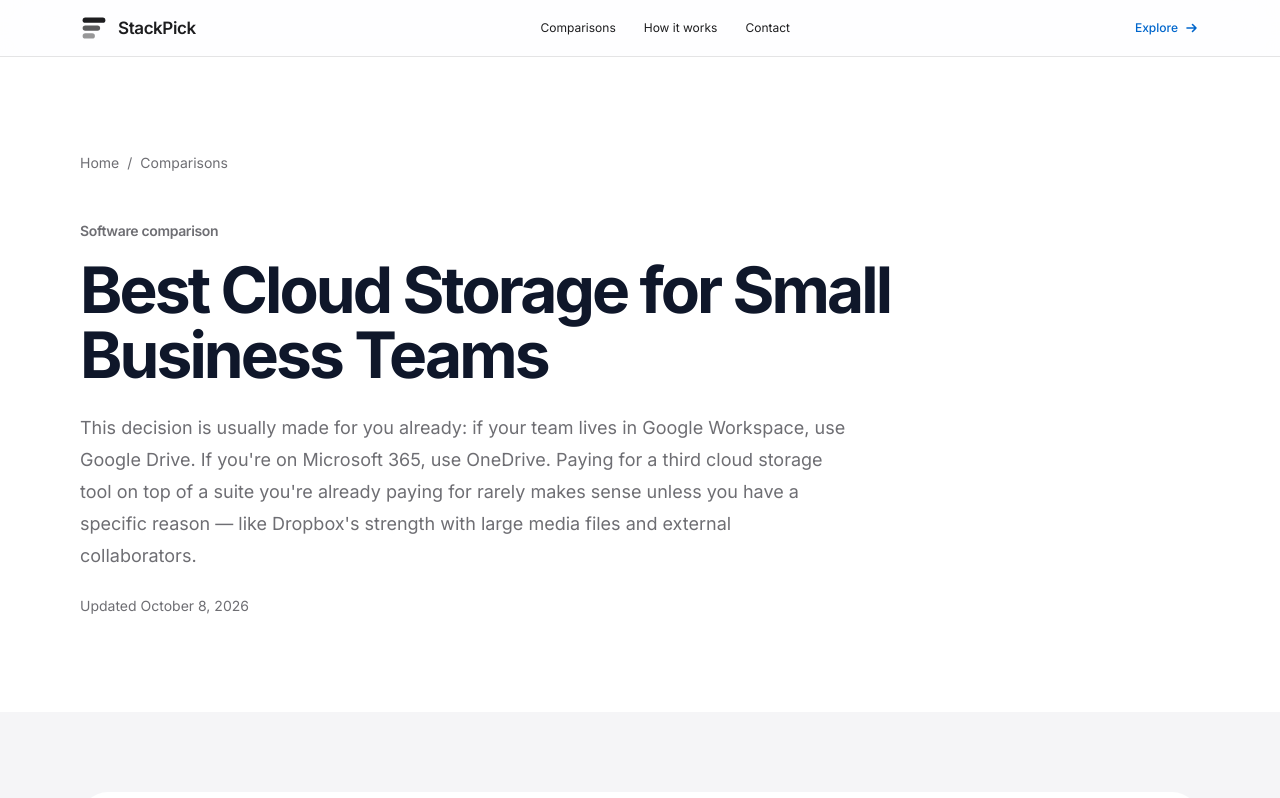
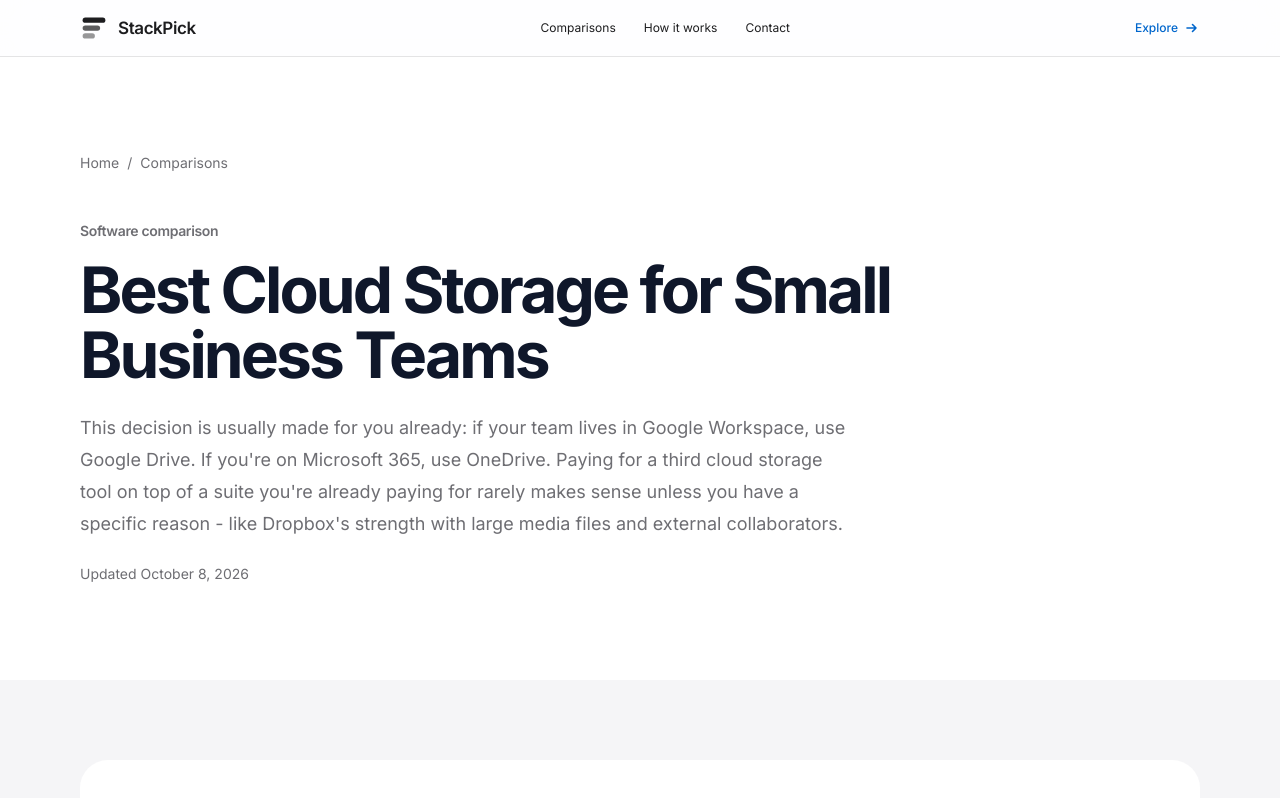
Before and after one commit to LinukaBandara/StackPick, a Next.js app: page /best/cloud-storage in a window 1280 px wide. Shown: the top 798 px of the page. Built offline with nearby package versions, Linux system fonts and the light colour scheme; no server answers.

Commit message:
content: clean typography punctuation

```diff
--- a/app/best/cloud-storage/page.tsx
+++ b/app/best/cloud-storage/page.tsx
@@ -4,7 +4,7 @@ import ComparisonArticle from "@/components/ComparisonArticle";
 export const metadata: Metadata = {
   title: "Best Cloud Storage for Small Business Teams (2026)",
   description:
-    "An honest comparison of Google Drive, Dropbox, and Microsoft OneDrive — the real decision is which productivity ecosystem your team already lives in.",
+    "An honest comparison of Google Drive, Dropbox, and Microsoft OneDrive - the real decision is which productivity ecosystem your team already lives in.",
   alternates: { canonical: "/best/cloud-storage" },
 };
 
@@ -13,15 +13,15 @@ export default function Page() {
     <ComparisonArticle
       title="Best Cloud Storage for Small Business Teams"
       slug="cloud-storage"
-      intro="This decision is usually made for you already: if your team lives in Google Workspace, use Google Drive. If you're on Microsoft 365, use OneDrive. Paying for a third cloud storage tool on top of a suite you're already paying for rarely makes sense unless you have a specific reason — like Dropbox's strength with large media files and external collaborators."
+      intro="This decision is usually made for you already: if your team lives in Google Workspace, use Google Drive. If you're on Microsoft 365, use OneDrive. Paying for a third cloud storage tool on top of a suite you're already paying for rarely makes sense unless you have a specific reason - like Dropbox's strength with large media files and external collaborators."
       pricingNote="Storage tiers and per-user pricing shift periodically across all three, and 'free storage' amounts specifically have changed multiple times in recent years. Confirm current limits directly."
       tools={[
         {
           name: "Google Drive",
           bestFor: "Teams already using Google Workspace (Docs, Sheets, Gmail)",
-          freeOption: "15 GB free (shared across Gmail and Google Photos too — check current allowance).",
+          freeOption: "15 GB free (shared across Gmail and Google Photos too - check current allowance).",
           tradeoff:
-            "Real-time collaborative editing in Docs/Sheets/Slides is the strongest in this category, and it's not an add-on — it's the core of how the product works. If your team isn't in Google's ecosystem already, adopting Drive alone without the rest of Workspace is a less compelling case.",
+            "Real-time collaborative editing in Docs/Sheets/Slides is the strongest in this category, and it's not an add-on - it's the core of how the product works. If your team isn't in Google's ecosystem already, adopting Drive alone without the rest of Workspace is a less compelling case.",
           url: "https://workspace.google.com/products/drive/",
         },
         {
@@ -29,19 +29,19 @@ export default function Page() {
           bestFor: "Teams already using Microsoft 365 (Word, Excel, Teams)",
           freeOption: "Limited free tier; meaningfully more storage bundled once you're on a Microsoft 365 Business plan.",
           tradeoff:
-            "Deep Teams and SharePoint integration make it the obvious choice if you're already paying for Microsoft 365 — the storage is effectively already included. Real-time co-editing works well specifically within Word/Excel/PowerPoint, less so with non-Microsoft file types.",
+            "Deep Teams and SharePoint integration make it the obvious choice if you're already paying for Microsoft 365 - the storage is effectively already included. Real-time co-editing works well specifically within Word/Excel/PowerPoint, less so with non-Microsoft file types.",
           url: "https://www.microsoft.com/microsoft-365/onedrive/",
         },
         {
           name: "Dropbox",
           bestFor: "Creative teams handling large media files and frequent external collaboration",
-          freeOption: "Free tier is minimal — realistically a trial rather than a usable free plan long-term.",
+          freeOption: "Free tier is minimal - realistically a trial rather than a usable free plan long-term.",
           tradeoff:
             "Still leads on raw sync speed and handling large files smoothly, and its external-sharing experience is generally considered the smoothest of the three for sending big files to people outside your organization. You're paying for a dedicated storage tool on top of whatever productivity suite you already have, rather than getting it bundled.",
           url: "https://www.dropbox.com/business",
         },
       ]}
-      bottomLine="Already on Google Workspace? Use Google Drive — don't add a second tool. Already on Microsoft 365? OneDrive, for the same reason. Neither, and you work heavily with large media files or external collaborators who need clean sharing? Dropbox is worth paying for on its own merits."
+      bottomLine="Already on Google Workspace? Use Google Drive - don't add a second tool. Already on Microsoft 365? OneDrive, for the same reason. Neither, and you work heavily with large media files or external collaborators who need clean sharing? Dropbox is worth paying for on its own merits."
     />
   );
 }
```
